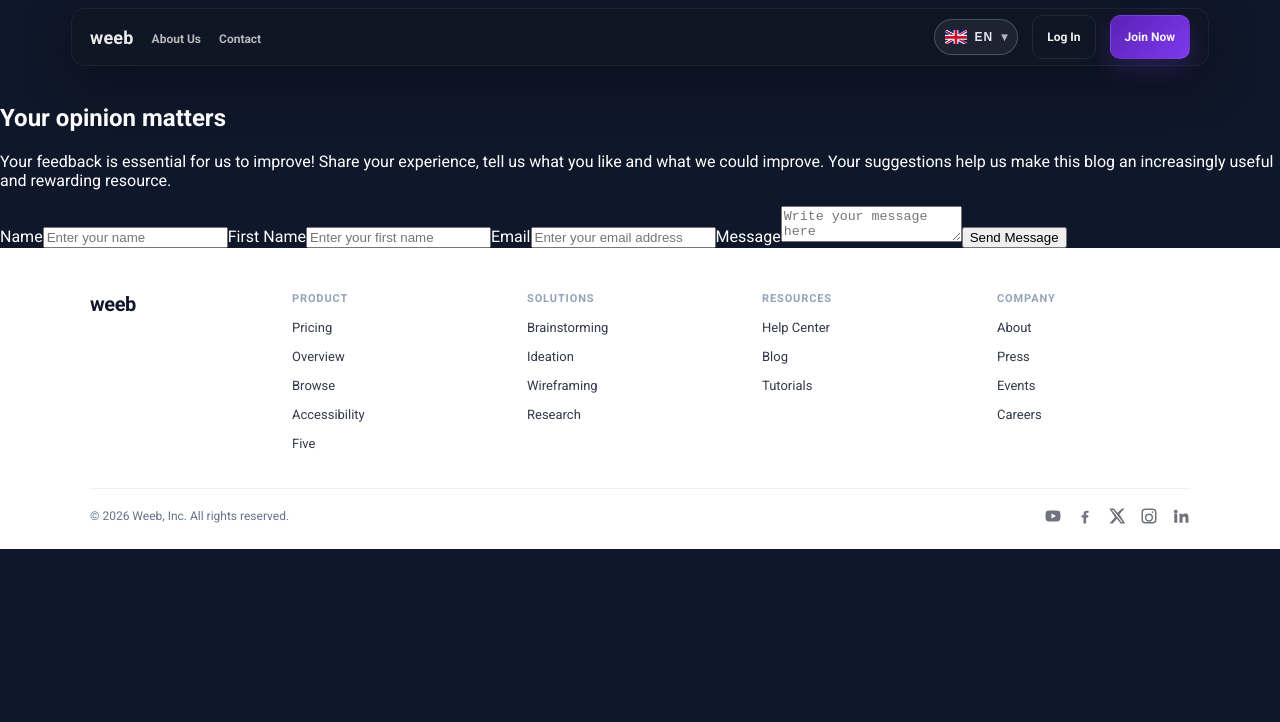
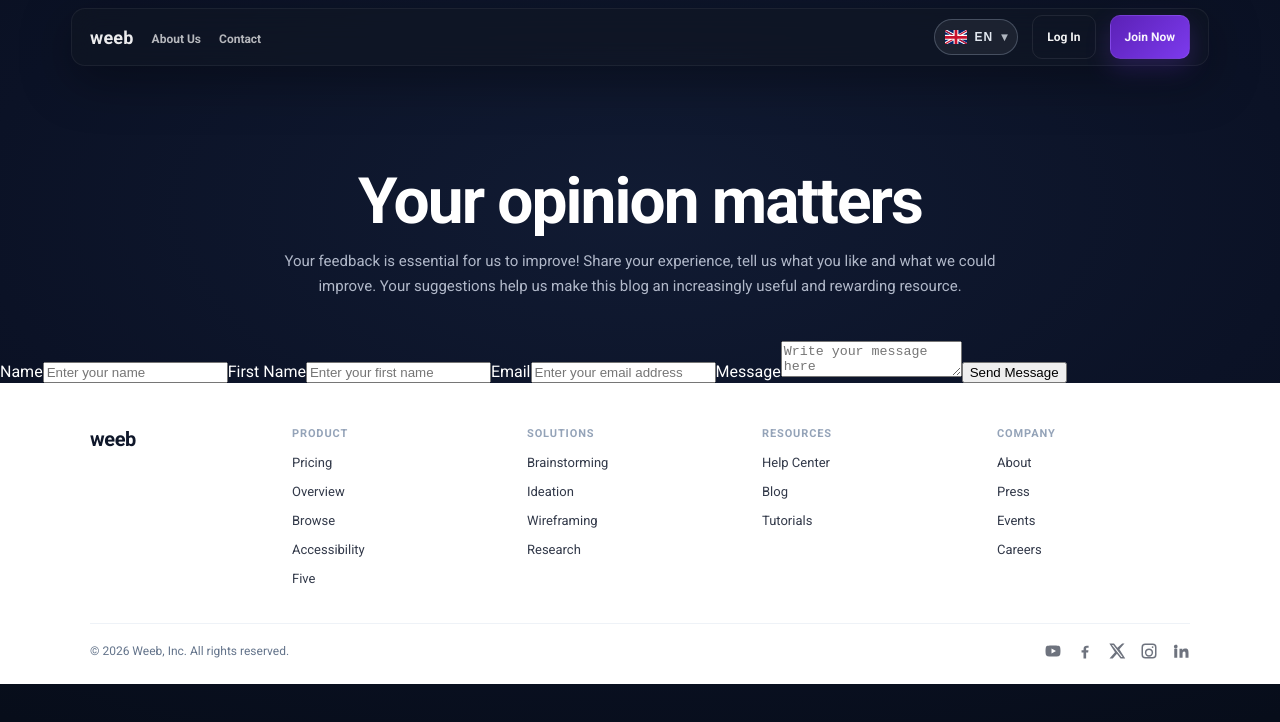
Before and after one commit to baku67/datascientest-projet1-react, a React (Vite) app: page /contact in a window 1280 px wide. Shown: the top 722 px of the page. Built offline with nearby package versions, Linux system fonts and the light colour scheme.

Commit message:
WIP styles ContactPage

```diff
--- a/src/App.tsx
+++ b/src/App.tsx
@@ -1,7 +1,7 @@
 import { Routes, Route, Navigate } from "react-router-dom";
-import HomePage from "./pages/HomePage";
+import HomePage from "./pages/HomePage/HomePage";
 import NotFoundPage from "./pages/NotFoundPage/NotFoundPage";
-import ContactPage from "./pages/ContactPage";
+import ContactPage from "./pages/ContactPage/ContactPage";
 
 export default function App() {
   return (
--- /dev/null
+++ b/src/pages/ContactPage/ContactPage.scss
@@ -0,0 +1,56 @@
+/* ContactPage.tsx : le <section> n'a pas de classe -> on le cible proprement */
+:root {
+  --bg-0: #070d1a;
+  --bg-1: #0b1226;
+  --bg-2: #111b33;
+  --text: #eaf0ff;
+  --text-dim: rgba(234, 240, 255, 0.74);
+}
+
+/* Fond global proche de la maquette */
+body {
+  background: radial-gradient(
+    1200px 600px at 50% 26%,
+    var(--bg-2) 0%,
+    var(--bg-1) 55%,
+    var(--bg-0) 100%
+  );
+  color: var(--text);
+}
+
+/* Container page (si tu as déjà un #root, sinon laisse) */
+#root {
+  min-height: 100vh;
+}
+
+/* Le bloc titre + description (le <section> juste après <NavBar />) */
+#root > section:first-of-type {
+  width: min(980px, 92vw);
+  margin: 0 auto;
+  padding: clamp(48px, 7vw, 84px) 0 28px;
+  text-align: center;
+}
+
+/* Titre */
+#root > section:first-of-type > h1 {
+  margin: 0;
+  font-weight: 800;
+  letter-spacing: -0.03em;
+  line-height: 1.05;
+  font-size: clamp(44px, 6.2vw, 64px);
+}
+
+/* Texte sous-titre */
+#root > section:first-of-type > p {
+  margin: 14px auto 0;
+  max-width: 760px;
+  color: var(--text-dim);
+  font-size: clamp(13px, 1.55vw, 15px);
+  line-height: 1.65;
+}
+
+/* Espace entre le header texte et la section formulaire (FormSection) */
+.contact-form {
+  /* pas du style du formulaire : juste un margin-top "layout" */
+  margin-top: 14px;
+}
```
Also changed, not shown: src/pages/ContactPage/ContactPage.tsx (renamed from src/pages/ContactPage.tsx, +4 -3 lines), src/pages/HomePage/HomePage.tsx (renamed from src/pages/HomePage.tsx, +5 -5 lines).
